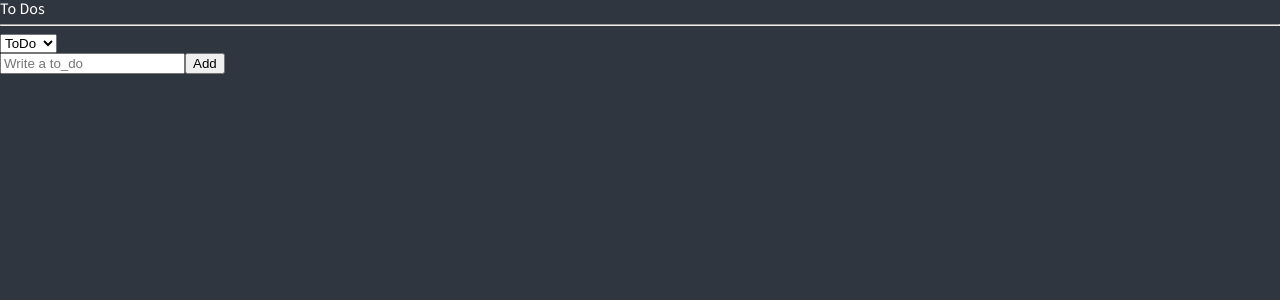
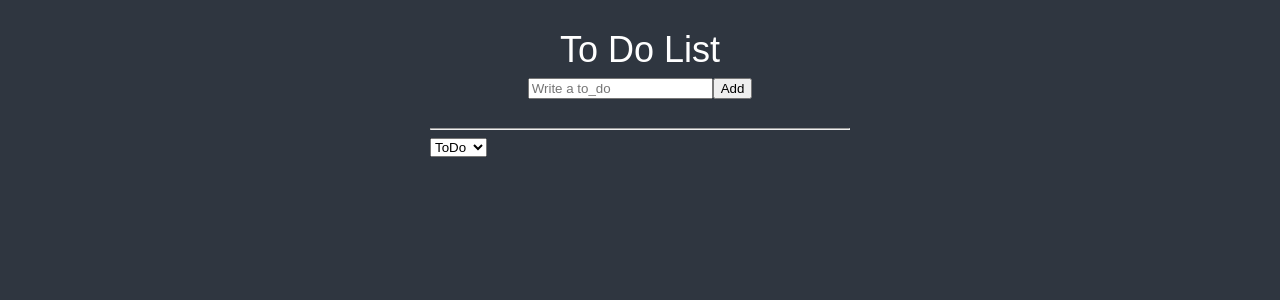
Before and after one commit to YuchanJung/todolist, a React (Create React App) app: page / in a window 1280 px wide. Shown: the top 300 px of the page. Built offline with nearby package versions, Linux system fonts and the light colour scheme.

Commit message:
make header

```diff
--- a/src/components/ToDoList.tsx
+++ b/src/components/ToDoList.tsx
@@ -4,6 +4,29 @@ import styled from "styled-components";
 import { Categories, categoryState, toDosSelector } from "../atom";
 import CreateToDo from "./CreateToDo";
 import ToDo from "./ToDo";
+
+const Container = styled.div`
+  max-width: 420px;
+  margin: 0 auto;
+`;
+
+const Header = styled.header`
+  height: 15vh;
+  display: flex;
+  flex-direction: column;
+  justify-content: center;
+  align-items: center;
+`;
+
+const Title = styled.h1`
+  font-size: 36px;
+  margin: 10px 0px;
+`
+const InputContainer = styled.div`
+  display: flex;
+  justify-content: center;
+  align-items: center;
+`;
 
 const ToDoContainer = styled.div`
   display: flex;
@@ -21,19 +44,23 @@ function ToDoList() {
   };
   console.log(category);
   return (
-    <div>
-      <h1>To Dos</h1>
+    <Container>
+      <Header>
+        <Title>To Do List</Title>
+        <InputContainer>
+          <CreateToDo />
+        </InputContainer>
+      </Header>
       <hr />
       <select value={category} onInput={onInput}>
         <option value={Categories.TO_DO}>ToDo</option>
         <option value={Categories.DOING}>Doing</option>
         <option value={Categories.DONE}>Done</option>
       </select>
-      <CreateToDo />
       {toDos.map((toDo) => (
         <ToDo key={toDo.id} {...toDo} />
       ))}
-    </div>
+    </Container>
   );
 }
 
```
